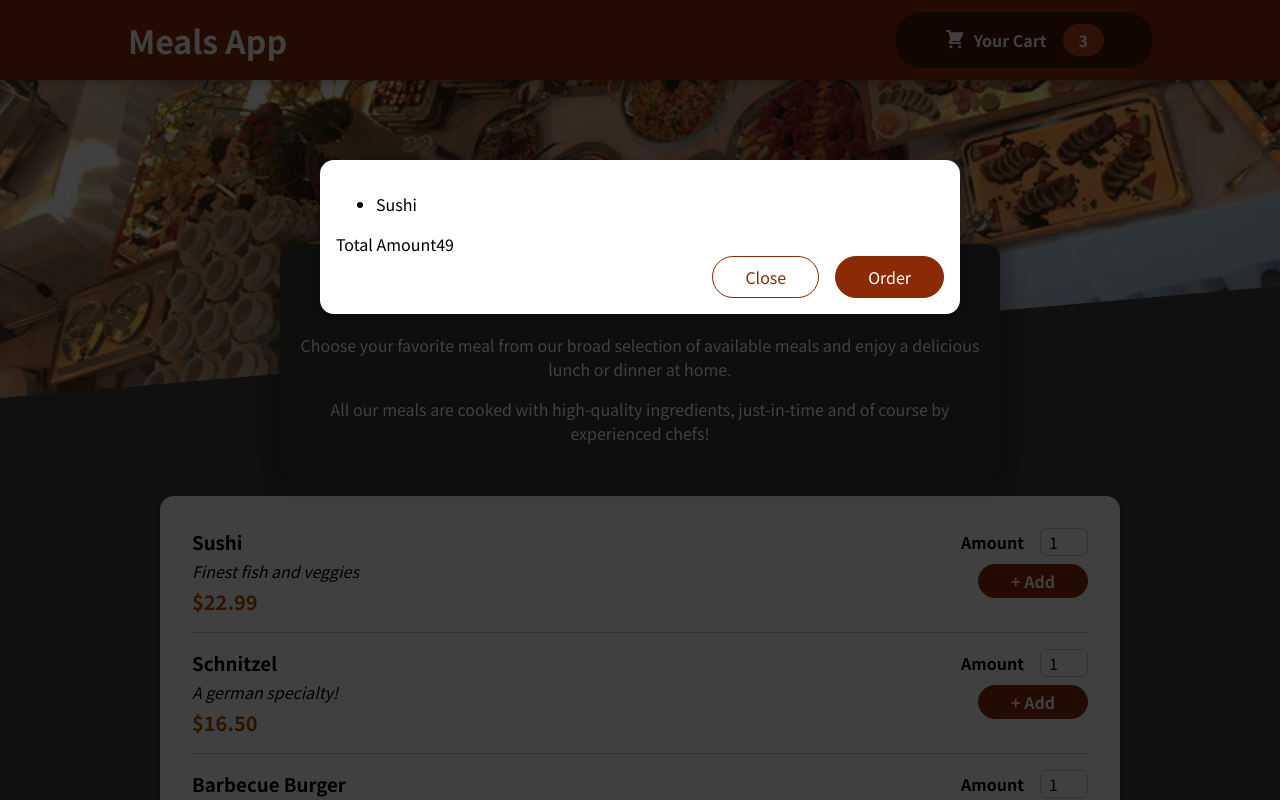
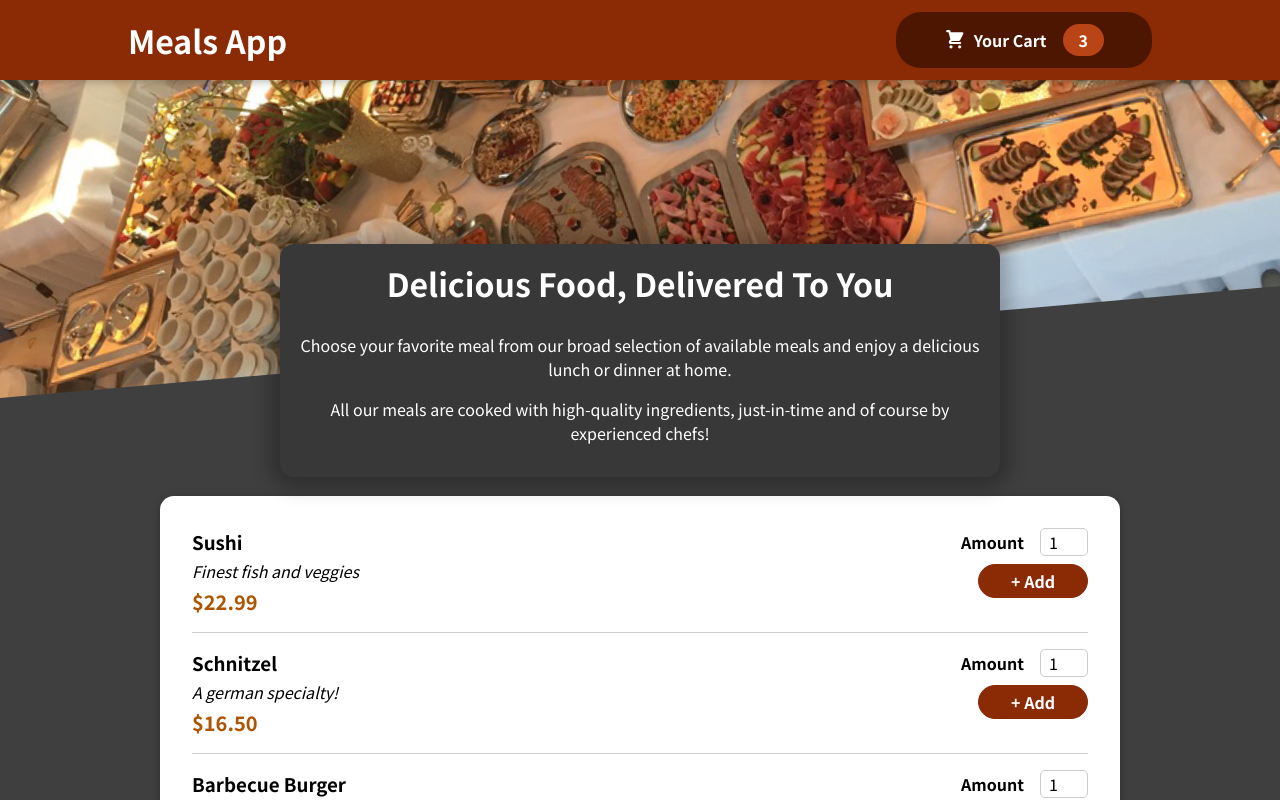
Before and after one commit to motaz99/React-App--Food-Oreder-App, a React (Create React App) app: page / in a window 1280 px wide. Shown: the top 800 px of the page. Built offline with nearby package versions, Linux system fonts and the light colour scheme.

Commit message:
Make the Cart Button work by adding a new states

```diff
--- a/src/App.js
+++ b/src/App.js
@@ -1,13 +1,21 @@
-import React from 'react'
+import React, {useState} from 'react'
 import Header from './components/Layout/Header'
 import Meals from './components/Meals/Meals';
 import Cart from './components/Cart/Cart';
 
 function App() {
+  const [cartIsShown, setCartIsShown] = useState(false)
+  const showCartHandler = () => {
+    setCartIsShown(true);
+  };
+
+  const hideCartHandler = () => {
+    setCartIsShown(false);
+  };
   return (
     <>
-      <Header />
-      <Cart />
+      <Header onShowCart={showCartHandler}/>
+      {cartIsShown && <Cart onClose={hideCartHandler}/>}
       <main>
         <Meals />
       </main>
--- a/src/components/Cart/Cart.js
+++ b/src/components/Cart/Cart.js
@@ -7,14 +7,14 @@
         {id: 'c1', name: 'Sushi', amount: 12.99},
     ].map((item) => <li>{item.name}</li>)}</ul>
   return (
-  <Modal>
+  <Modal onClose={props.onClose}>
     {cartItem}
     <div>
         <span>Total Amount</span>
         <span>49</span>
     </div>
     <div className={classes.actions}>
-        <button className={classes['button--alt']}>Close</button>
+        <button className={classes['button--alt']} onClick={props.onClose}>Close</button>
         <button className={classes.button}>Order</button>
     </div>
   </Modal>
--- a/src/components/Layout/Header.js
+++ b/src/components/Layout/Header.js
@@ -3,12 +3,12 @@
 import HeaderCartButton from './HeaderCartButton'
 import classes from './Header.module.css'
 
-const Header = () => {
+const Header = (props) => {
   return (
   <>
       <header className={classes.header}>
          <h1>Meals App</h1>
-         <HeaderCartButton />
+         <HeaderCartButton onClick={props.onShowCart} />
       </header>
       <div className={classes["main-image"]} >
           <img src={mealsImage} alt="Food table" />
--- a/src/components/Layout/HeaderCartButton.js
+++ b/src/components/Layout/HeaderCartButton.js
@@ -2,9 +2,9 @@
 import classes from './HeaderCartButton.module.css'
 import React from 'react';
 
-const HeaderCartButton = () => {
+const HeaderCartButton = (props) => {
   return(
-      <button className={classes.button}>
+      <button className={classes.button} onClick={props.onClick}>
           <span className={classes.icon}>
               <CartIcon />
           </span>
--- a/src/components/UI/Modal.js
+++ b/src/components/UI/Modal.js
@@ -4,7 +4,7 @@
 
 
 const Backdrop = (props) => {
-    return <div className={classes.backdrop} />
+    return <div className={classes.backdrop} onClick={props.onClose} />
 };
 const ModalOverlay = (props) => {
     return(
@@ -21,7 +21,7 @@
 const Modal = (props) => {
   return(
      <>
-        {ReactDom.createPortal(<Backdrop />, portalElement)}
+        {ReactDom.createPortal(<Backdrop onClose={props.onClose} />, portalElement)}
         {ReactDom.createPortal(<ModalOverlay>{props.children}</ModalOverlay>, portalElement)}
      </>
   );
```
